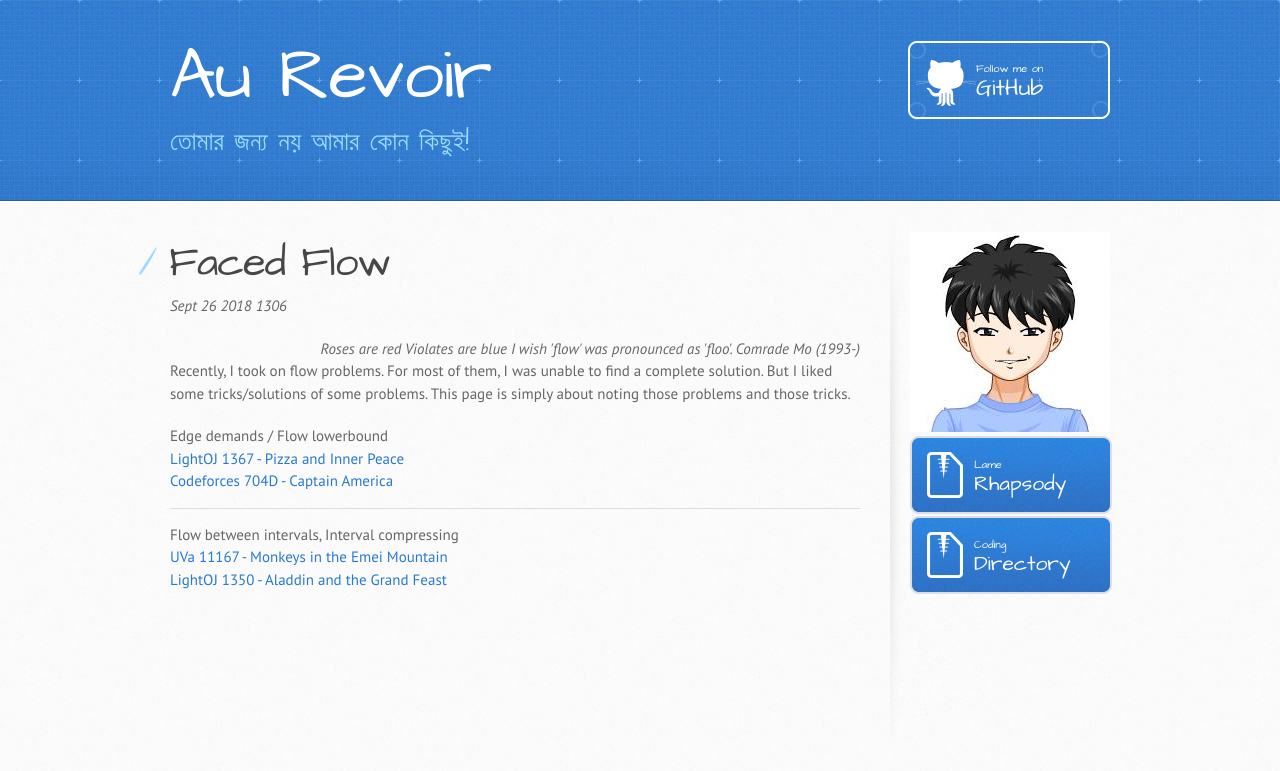
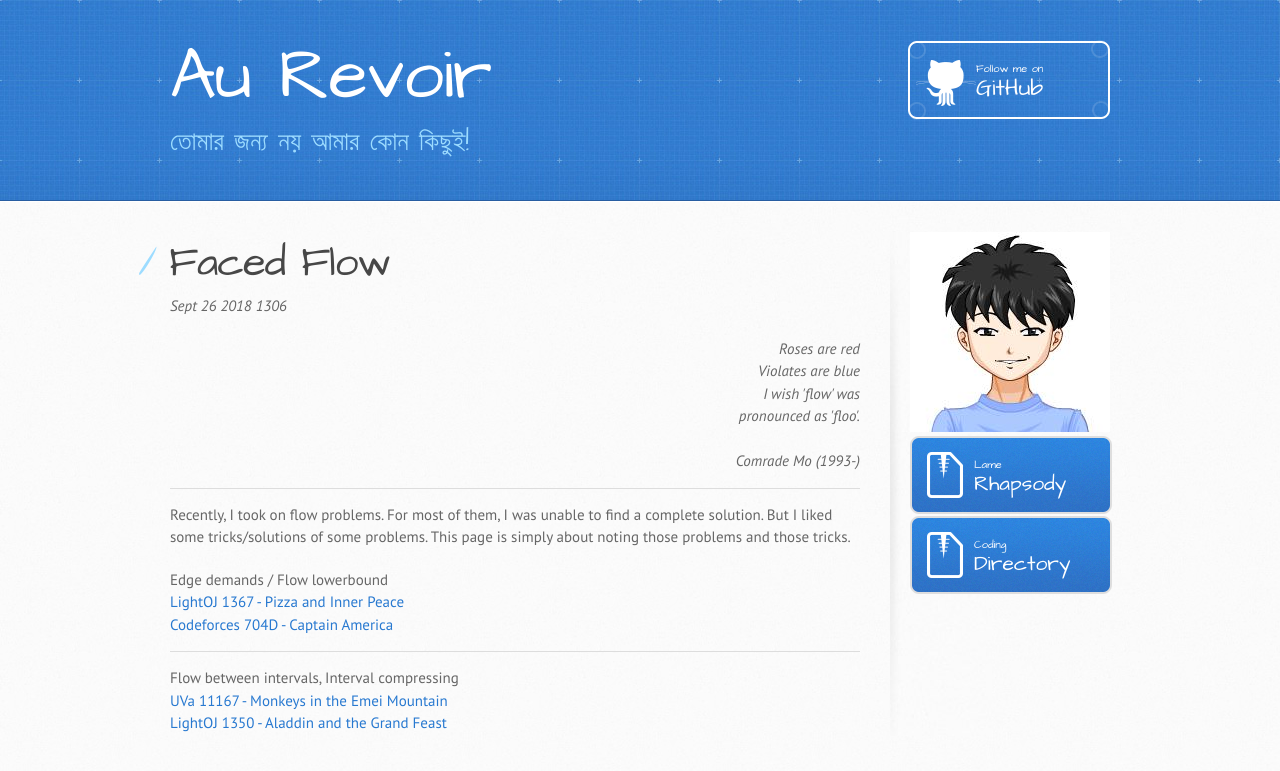
Before and after one commit to rebornplusplus/rebornplusplus.github.io, a Jekyll site: the page built from flow/index.md, in a window 1280 px wide. Shown: the top 771 px of the page. Built offline with Jekyll 4.4.1, drawn with Linux system fonts in a browser that asks for light colours; some web fonts are replaced; our own code applies the rules of GitHub Pages for plain Markdown files.

Commit message:
Update index.md

```diff
--- a/flow/index.md
+++ b/flow/index.md
@@ -6,13 +6,15 @@ layout: default
 _Sept 26 2018 1306_
 
 <div style="text-align: right; font-style: oblique;">
-  Roses are red
-  Violates are blue
-  I wish 'flow' was
-  pronounced as 'floo'.
-
+  Roses are red<br/>
+  Violates are blue<br/>
+  I wish 'flow' was<br/>
+  pronounced as 'floo'.<br/>
+  <br/>
   Comrade Mo (1993-)
 </div>
+
+<hr/>
 
 Recently, I took on flow problems. For most of them, I was unable to find a complete solution. But I liked some tricks/solutions of some problems. This page is simply about noting those problems and those tricks.
 
```
